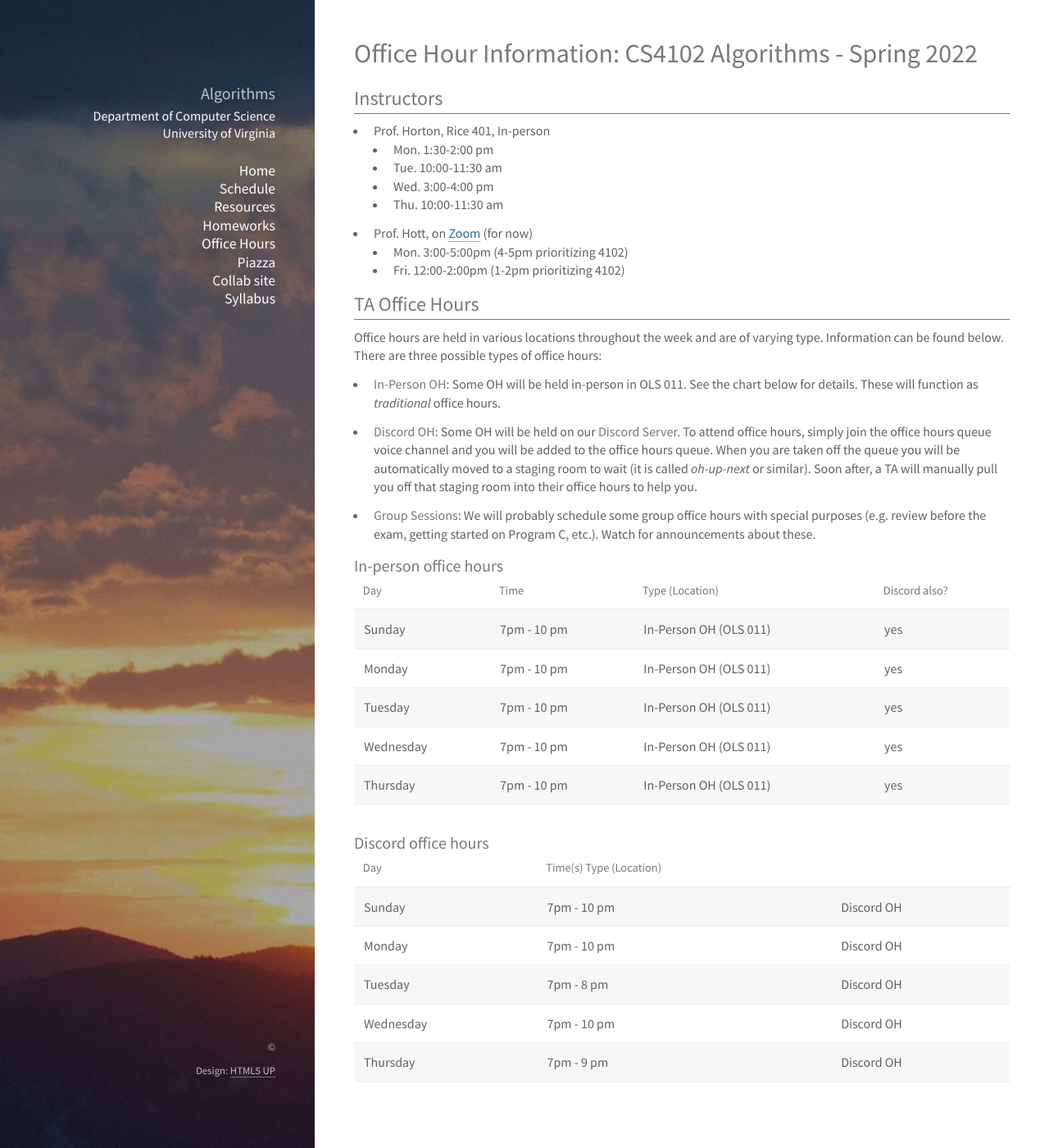
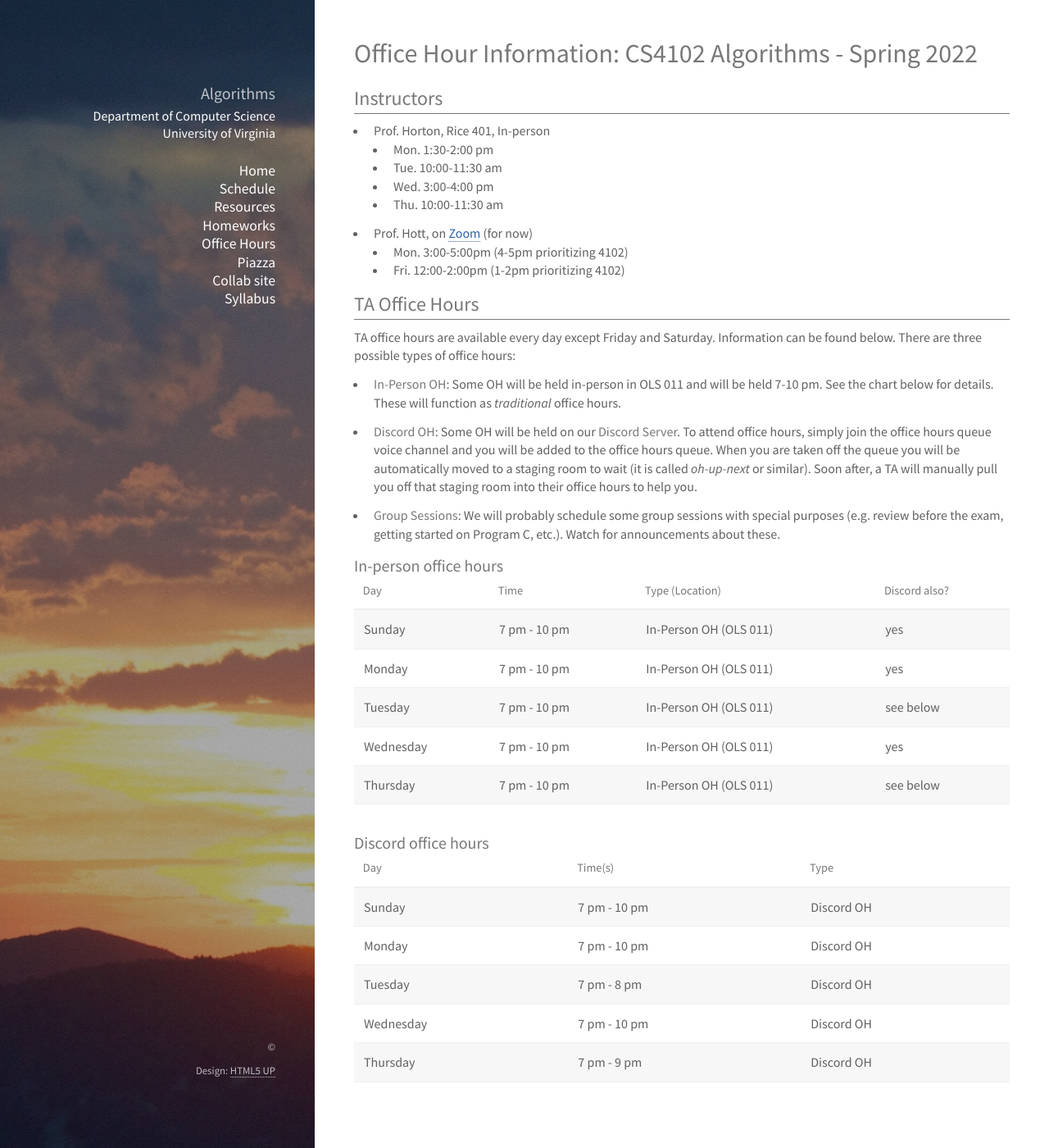
Before and after one commit to uva-cs/cs4102-s22, a Jekyll site: the page built from office-hours.md, in a window 1280 px wide and 1400 px high, scrolled down 55 px. Shown: the whole window at 82% size. Built offline with Jekyll 4.4.1, drawn with Linux system fonts in a browser that asks for light colours; nearby versions of some CDN libraries; library files that are not in the unit come from our copies.

Commit message:
second basic HW for Unit A

```diff
--- a/office-hours.md
+++ b/office-hours.md
@@ -17,30 +17,30 @@ title: CS4102 Algorithms - Spring 2022
 
 ## TA Office Hours
 
-Office hours are held in various locations throughout the week and are of varying type. Information can be found below. There are three possible types of office hours:
+TA office hours are available every day except Friday and Saturday. Information can be found below. There are three possible types of office hours:
 
-- **In-Person OH**: Some OH will be held in-person in OLS 011. See the chart below for details. These will function as *traditional* office hours.
+- **In-Person OH**: Some OH will be held in-person in OLS 011 and will be held 7-10 pm. See the chart below for details. These will function as *traditional* office hours.
 
 - **Discord OH**: Some OH will be held on our **Discord Server**. To attend office hours, simply join the office hours queue voice channel and you will be added to the office hours queue. When you are taken off the queue you will be automatically moved to a staging room to wait (it is called *oh-up-next* or similar). Soon after, a TA will manually pull you off that staging room into their office hours to help you.
 
-- **Group Sessions**: We will probably schedule some group office hours with special purposes (e.g. review before the exam, getting started on Program C, etc.).  Watch for announcements about these.
+- **Group Sessions**: We will probably schedule some group sessions with special purposes (e.g. review before the exam, getting started on Program C, etc.).  Watch for announcements about these.
 
 ### In-person office hours
 
-| Day       | Time        | Type (Location)        | Discord also? |
-|-----------|-------------|------------------------------|
-| Sunday    | 7pm - 10 pm | In-Person OH (OLS 011) | yes |
-| Monday    | 7pm - 10 pm | In-Person OH (OLS 011) | yes |
-| Tuesday   | 7pm - 10 pm | In-Person OH (OLS 011) | yes |
-| Wednesday | 7pm - 10 pm | In-Person OH (OLS 011) | yes |
-| Thursday  | 7pm - 10 pm | In-Person OH (OLS 011) | yes |
+| Day       | Time         | Type (Location)        | Discord also? |
+|-----------|--------------|------------------------------|
+| Sunday    | 7 pm - 10 pm | In-Person OH (OLS 011) | yes |
+| Monday    | 7 pm - 10 pm | In-Person OH (OLS 011) | yes |
+| Tuesday   | 7 pm - 10 pm | In-Person OH (OLS 011) | see below |
+| Wednesday | 7 pm - 10 pm | In-Person OH (OLS 011) | yes |
+| Thursday  | 7 pm - 10 pm | In-Person OH (OLS 011) | see below |
 
 ### Discord office hours
 
-| Day       | Time(s)     Type (Location)        |
-|-----------|-------------|------------|
-| Sunday    | 7pm - 10 pm | Discord OH |
-| Monday    | 7pm - 10 pm | Discord OH |
-| Tuesday   | 7pm - 8 pm  | Discord OH |
-| Wednesday | 7pm - 10 pm | Discord OH |
-| Thursday  | 7pm - 9 pm  | Discord OH |
+| Day       | Time(s)      | Type       |
+|-----------|--------------|------------|
+| Sunday    | 7 pm - 10 pm | Discord OH |
+| Monday    | 7 pm - 10 pm | Discord OH |
+| Tuesday   | 7 pm - 8 pm  | Discord OH |
+| Wednesday | 7 pm - 10 pm | Discord OH |
+| Thursday  | 7 pm - 9 pm  | Discord OH |
```
Also changed, not shown: homework/index.md (+7 -1 lines), 2 other files.
